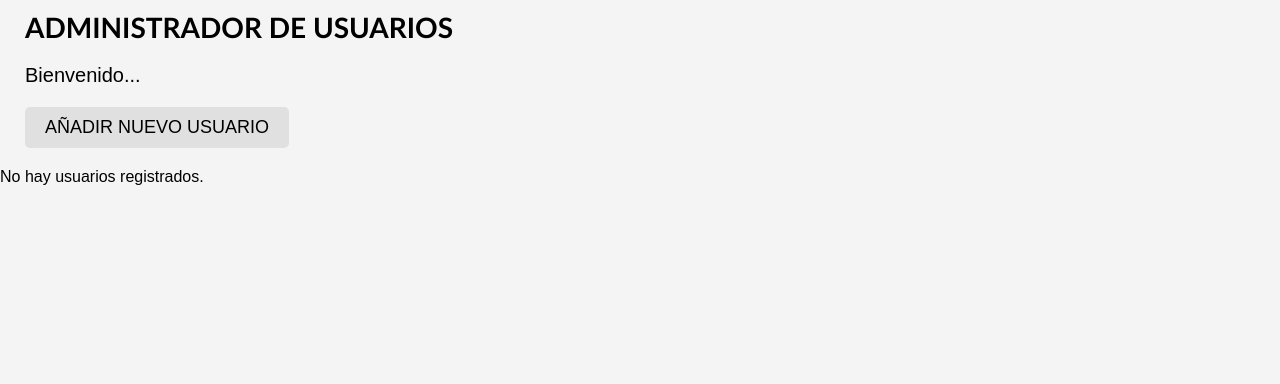
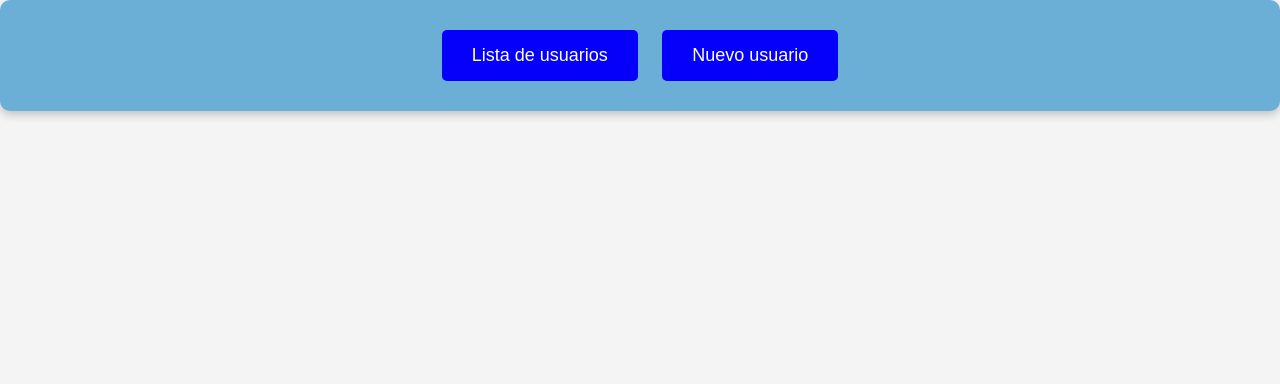
Before and after one commit to pcaldito/ProyectoLibros, a PHP site: page / in a window 1280 px wide. Shown: the part 101-485 px from the top of the page. Run offline with PHP 8.4, Linux system fonts and the light colour scheme; data that the repository does not hold is empty.

Commit message:
index.html para el pages, y arreglo de rutas

```diff
--- a/css/Pablo.css
+++ b/css/Pablo.css
@@ -109,6 +109,37 @@ button > a{
 
 .botonUsuarioPablo:hover {
     background-color: #d0d0d0;
+}
+/* -------------- Index.html--------------------- */
+.button-container {
+    text-align: center;
+    background-color: #6baed6;
+    padding: 20px;
+    border-radius: 10px;
+    box-shadow: 0 4px 8px rgba(0, 0, 0, 0.2);
+}
+
+.button-container button {
+    display: inline-block;
+    margin: 10px;
+    padding: 15px 30px;
+    font-size: 18px;
+    color: white;
+    background-color: #0400fa;
+    border: none;
+    border-radius: 5px;
+    cursor: pointer;
+    transition: transform 0.2s ease, background-color 0.3s ease;
+}
+
+.button-container button:hover {
+    background-color: #0004ff;
+    transform: scale(1.05);
+}
+
+.button-container button a {
+    color: white;
+    text-decoration: none;
 }
 
 /* -------------- Lista de usuarios --------------------- */
--- /dev/null
+++ b/index.html
@@ -0,0 +1,35 @@
+<!DOCTYPE html>
+<html>
+<head>
+    <title>Usuarios de Administración</title>
+    <meta charset="utf-8">
+    <meta name="author" content="Grupo 2">
+    <link rel="stylesheet" href="css/Pablo.css">
+</head>
+<body>
+    <header>
+        <a href="https://fundacionloyola.com/vguadalupe/" target="_blank"><img src="img/logoEVG.png" alt=""></a>
+        <nav>
+            <a href="">Gestión</a>
+            <a href="">Info. Reservas</a>
+            <a href="">Validación Solic.</a>
+            <a href="">Estadísticas</a>
+        </nav>
+    </header>
+    <main>
+        <div class="button-container">
+            <button class="listado"><a href="listaUsuarios.php">Lista de usuarios</a></button>
+            <button class="nuevo"><a href="nuevosUsuarios.html">Nuevo usuario</a></button>
+       </div>
+    </main>
+    <!-- Footer -->
+    <footer>
+        <p>
+            Escuela Virgen de Guadalupe
+        </p>
+        <p>
+            Grupo 2
+        </p>
+    </footer>
+</body>
+</html>
--- a/index.php
+++ /dev/null
@@ -1,78 +0,0 @@
-<!DOCTYPE html>
-<html>
-<head>
-    <title>Usuarios de Administración</title>
-    <meta charset="utf-8">
-    <meta name="author" content="Grupo 2">
-    <link rel="stylesheet" href="css/Pablo.css">
-</head>
-<body>
-    <header>
-        <a href="https://fundacionloyola.com/vguadalupe/" target="_blank"><img src="img/logoEVG.png" alt=""></a>
-        <nav>
-            <a href="">Gestión</a>
-            <a href="">Info. Reservas</a>
-            <a href="">Validación Solic.</a>
-            <a href="">Estadísticas</a>
-        </nav>
-    </header>
-    <main>
-        <!-- Mensaje + boton de añadir usuario-->
-        <h1>ADMINISTRADOR DE USUARIOS</h1>
-        <p class="mensajePablo">Bienvenido...</p>
-        <button class="botonUsuarioPablo"><a href="nuevosUsuarios.html">AÑADIR NUEVO USUARIO</a></button>
-
-        <!-- Lista de usuarios -->
-        <ul class="listaPablo">
-            <?php
-                // Conexión a la base de datos
-                $servidor = "localhost";
-                $usuario = "root";
-                $contrasenia = "";
-                $basedeDatos = "proyectoreservas";
-
-                // Crear conexión
-                $conexion = new mysqli($servidor, $usuario, $contrasenia, $basedeDatos);
-
-                // Verificar conexión
-                if ($conexion->connect_error) {
-                    die("Conexión fallida: " . $conexion->connect_error);
-                }
-
-                // Consulta para obtener los usuarios
-                $sql = "SELECT nombreAdmin, tipo FROM UsuariosPermisos";
-                $resultado = $conexion->query($sql);
-
-                // Verificar si hay resultados
-                if ($resultado->num_rows > 0) {
-                    // Listar los usuarios
-                    while ($fila = $resultado->fetch_assoc()) {
-                        echo "<li class='itemsPablo'>";
-                        echo "<div class='usuarioPablo'></div>";
-                        echo "<span class='nombrePablo'>" . htmlspecialchars($fila['nombreAdmin']) . " (" . htmlspecialchars($fila['tipo']) . ")</span>";
-                        echo "<div class='botonesPablo'>";
-                        echo "<div class='emailPablo'></div>";
-                        echo "<div class='borrarPablo'></div>";
-                        echo "</div>";
-                        echo "</li>";
-                    }
-                } else {
-                    echo "<li>No hay usuarios registrados.</li>";
-                }
-
-                // Cerrar conexión
-                $conexion->close();
-            ?>
-        </ul>
-    </main>
-    <!-- Footer -->
-    <footer>
-        <p>
-            Escuela Virgen de Guadalupe
-        </p>
-        <p>
-            Grupo 2
-        </p>
-    </footer>
-</body>
-</html>
--- a/php/usuario.php
+++ b/php/usuario.php
@@ -78,7 +78,7 @@ class Usuario {
             echo "Error al insertar el registro: " . $this->conexion->error . "<br>";
         }
 
-        echo '<a href=../index.php>Volver</a>';
+        echo '<a href=../index.html>Volver</a>';
     }
 }
 ?>
```
Also changed, not shown: listaUsuarios.php (added, +78 -0 lines).
